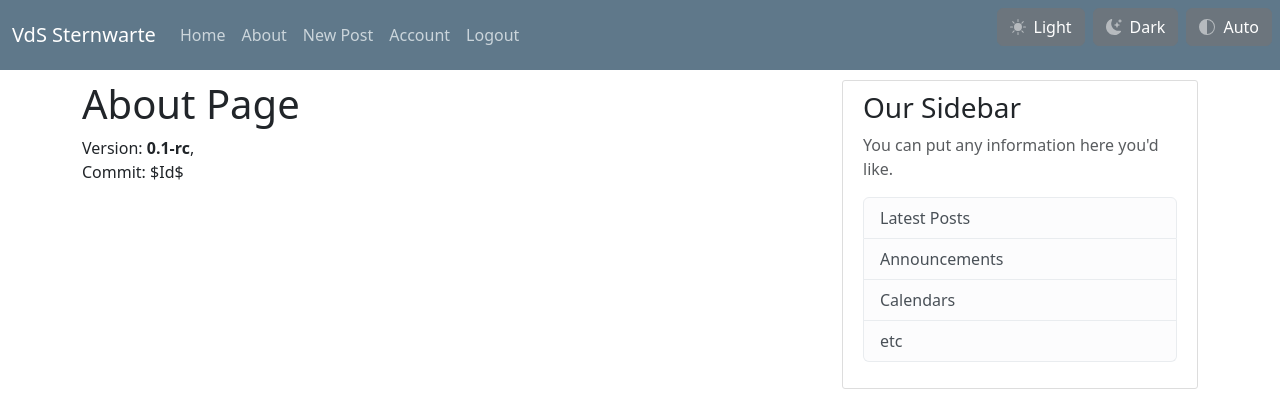
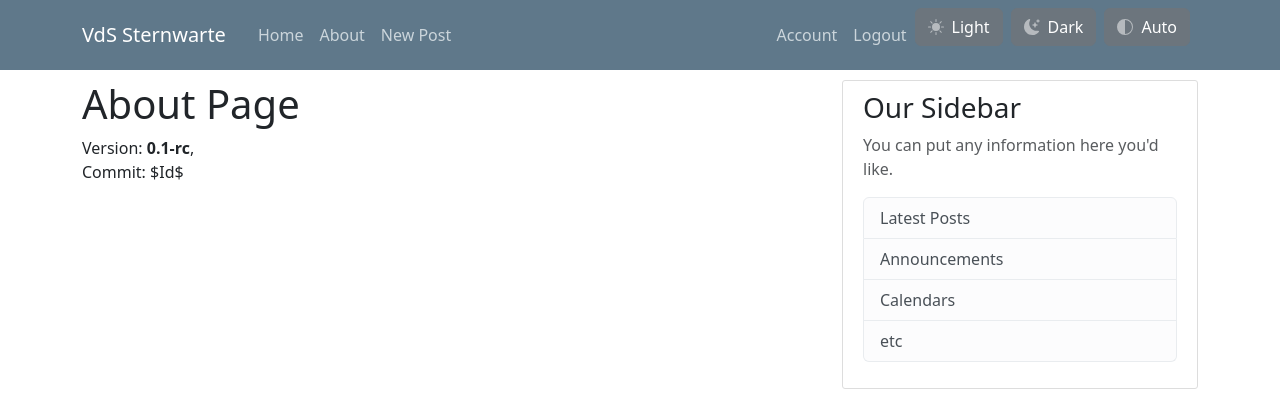
Before and after one commit to peter-englmaier/vds-sternwarte, a Flask app: page /about in a window 1280 px wide. Shown: the top 420 px of the page. Run offline with Flask 3, Linux system fonts and the light colour scheme; the visitor is signed in with stand-in values (Sample User, id 1); data that the repository does not hold is empty; parts of the project's set-up code (start-up, migrations or seed data) failed here and were passed over; some libraries are stand-ins or nearby versions.

Commit message:
Make more bootstrap 5 conform and optimize for small screen

```diff
--- a/webapp/templates/layout.html
+++ b/webapp/templates/layout.html
@@ -24,33 +24,35 @@
         <header class="site-header">
             <nav class="navbar navbar-expand-md navbar-dark bg-steel fixed-top">
                 <div class="container">
-                    <a class="navbar-brand mr-4" href="/">{{ g.site_title }}</a>
+                    <a class="navbar-brand me-4" href="/">{{ g.site_title }}</a>
                     <button class="navbar-toggler" type="button" data-bs-toggle="collapse" data-bs-target="#navbarToggle"
                             aria-controls="navbarToggle" aria-expanded="false" aria-label="Toggle navigation">
                         <span class="navbar-toggler-icon"></span>
                     </button>
                     <div class="collapse navbar-collapse" id="navbarToggle">
-                        <div class="navbar-nav mr-auto">
+                        <div class="navbar-nav me-auto">
                             <a class="nav-item nav-link" href="{{ url_for('main.home') }}">Home</a>
                             <a class="nav-item nav-link" href="{{ url_for('main.about') }}">About</a>
-                        </div>
-                        <!-- Navbar Right Side -->
-                        <div class="navbar-nav">
+
                             {% if current_user.is_authenticated %}
                                 <a class="nav-item nav-link" href="{{ url_for('posts.new_post') }}">New Post</a>
-                                <a class="nav-item nav-link" href="{{ url_for('users.account') }}">Account</a>
-                                <a class="nav-item nav-link" href="{{ url_for('users.logout') }}">Logout</a>
                                 {% if current_user.has_role("admin") %}
                                     <a class="nav-item nav-link" href="{{ url_for('admin.index') }}">Admin</a>
                                 {% endif %}
+                            {% endif %}
+
+                        </div>
+                        <!-- Navbar Right Side -->
+                        <div class="navbar-nav ms-auto">
+                            {% if current_user.is_authenticated %}
+                                <a class="nav-item nav-link" href="{{ url_for('users.account') }}">Account</a>
+                                <a class="nav-item nav-link" href="{{ url_for('users.logout') }}">Logout</a>
                             {% else %}
                                 <a class="nav-item nav-link" href="{{ url_for('users.login') }}">Login</a>
                                 <a class="nav-item nav-link" href="{{ url_for('users.register') }}">Register</a>
                             {% endif %}
                         </div>
                     </div>
-                </div>
-
                 <!-- Darkmode HTML Beginn -->
                 <ul class="list-unstyled btn-group">
                     <li>
@@ -59,7 +61,9 @@
                             <svg class="me-2 opacity-50" width="16" height="16" fill="currentColor">
                                 <use href="#sun-fill"></use>
                             </svg>
-                            Light
+                            <div class="d-none d-lg-block">
+                                Light
+                            </div>
                         </button>
                     </li>
                     <li>
@@ -68,7 +72,9 @@
                             <svg class="me-2 opacity-50" width="16" height="16" fill="currentColor">
                                 <use href="#moon-stars-fill"></use>
                             </svg>
-                            Dark
+                            <div class="d-none d-lg-block">
+                                Dark
+                            </div>
                         </button>
                     </li>
                     <li>
@@ -77,7 +83,9 @@
                             <svg class="me-2 opacity-50" width="16" height="16" fill="currentColor">
                                 <use href="#circle-half"></use>
                             </svg>
-                            Auto
+                            <div class="d-none d-lg-block">
+                                Auto
+                            </div>
                         </button>
                     </li>
                 </ul>
@@ -94,6 +102,7 @@
                     </symbol>
                 </svg>
                 <!-- Darkmode HTML End -->
+                </div>
             </nav>
         </header>
         <main role="main" class="container">
```
